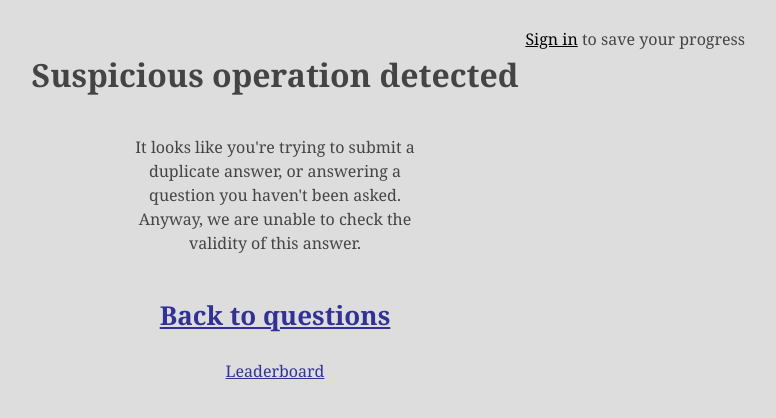
After one commit to brutasse-archive/geogame, a Django app: template game/questions/templates/questions/suspicious.html in a window 1280 px wide. The commit adds this page. Shown: the top 418 px of the page, without its empty margins (365-1141 px from the left). Run offline with Django 3.2, Linux system fonts and the light colour scheme; the template is opened without the code that fills it, so the values that code supplies are empty; parts of the project's set-up code (start-up, migrations or seed data) failed here and were passed over.

Commit message:
Friendly message on suspicious operations

```diff
--- a/game/countries/static/countries/css/style.css
+++ b/game/countries/static/countries/css/style.css
@@ -88,6 +88,10 @@ svg {
 }
 #id_previous_span_map a:last { display: none; }
 
+a {
+	color: rgb(50, 50, 150);
+}
+
 .wrong { color: rgb(100, 10, 10); }
 .correct { color: rgb(10, 100, 10); }
 
--- a/game/questions/templates/questions/question.html
+++ b/game/questions/templates/questions/question.html
@@ -78,5 +78,5 @@
 				<input type="submit" name="right" value="{{ question.right_choice }}">
 			</p>
 		</form>
-	{% if previous %}</div>{% endif %}
+	</div>
 {% endblock %}
--- /dev/null
+++ b/game/questions/templates/questions/suspicious.html
@@ -0,0 +1,13 @@
+{% extends "base.html" %}
+
+{% block content %}
+<h2>Suspicious operation detected</h2>
+
+<p class="grid_4 prefix_4 suffix_4">
+It looks like you're trying to submit a duplicate answer, or answering a question you haven't been asked. Anyway, we are unable to check the validity of this answer.
+</p>
+<div class="clear"></div>
+
+<h3><a href="{% url "question" %}">Back to questions</a></h3>
+
+{% endblock %}
--- a/game/templates/base.html
+++ b/game/templates/base.html
@@ -25,7 +25,7 @@
 			{% block content %}{% endblock %}
 
 			<div class="clear"></div>
-			<div class="grid_12"><a href="{% url "leaderboard" %}">Leaderboard</a></div>
+			{% if not leaderboard %}<div class="grid_12"><a href="{% url "leaderboard" %}">Leaderboard</a></div>{% endif %}
 		</div>
 	</body>
 </html>
--- a/game/users/templates/users/twitter_list.html
+++ b/game/users/templates/users/twitter_list.html
@@ -18,6 +18,8 @@
 		<div class="grid_1 omega">{{ twitter.level }}</div>
 		<div class="clear"></div>
 	{% endfor %}
+
 </div>
+<p><a href="{% url "question" %}">Back to questions</a></p>
 
 {% endblock %}
```
Also changed, not shown: game/questions/views.py (+11 -0 lines).
